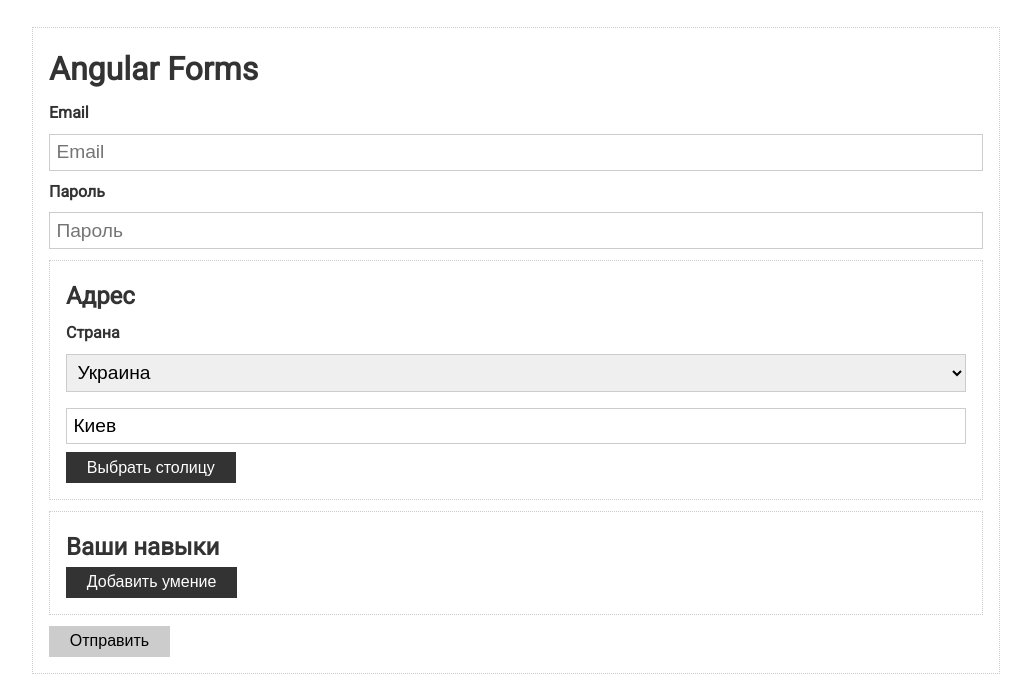
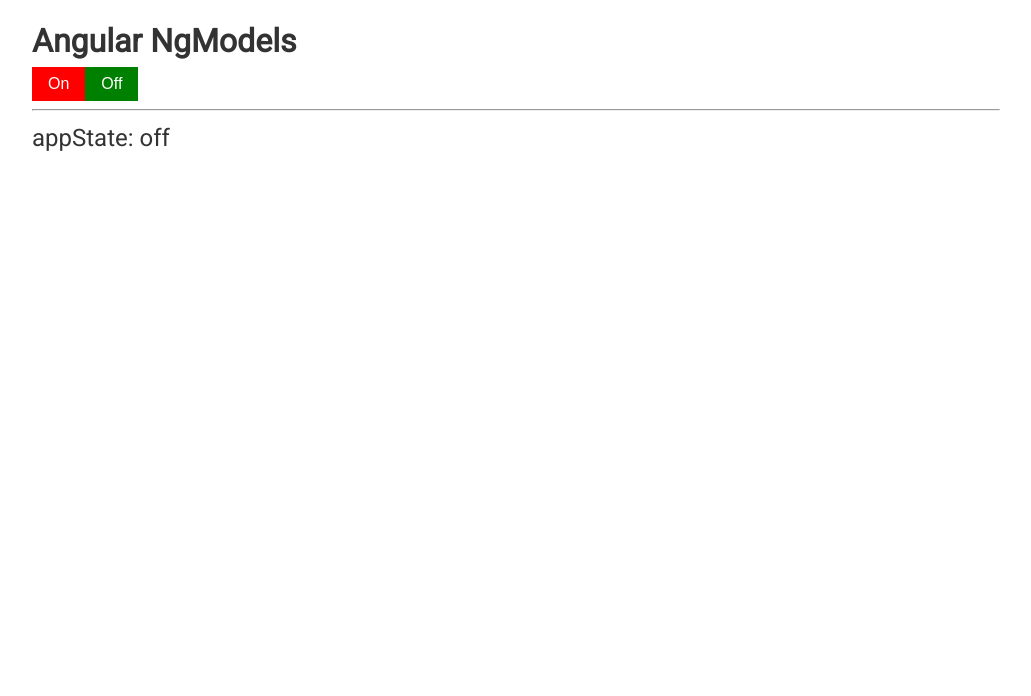
Before and after one commit to R-A-S/angular-basics, an Angular app: page / in a window 1280 px wide. Shown: the top 696 px of the page, without its empty margins (124-1155 px from the left). Built offline with nearby package versions, Linux system fonts and the light colour scheme.

Commit message:
custom ngModel switch

```diff
--- a/src/app/app.component.html
+++ b/src/app/app.component.html
@@ -1,92 +1,12 @@
 <div class="container">
-  <form class="card" [formGroup]="form" (ngSubmit)="submit()">
-    <h1>Angular Forms</h1>
+  <h1>Angular NgModels</h1>
 
-    <div class="form-control">
-      <label>Email</label>
-      <input type="text" placeholder="Email" formControlName="email" />
-      <div
-        class="validation"
-        *ngIf="form.get('email').invalid && form.get('email').touched"
-      >
-        <small *ngIf="form.get('email').errors.required">
-          Поле email не может быть пустым
-        </small>
-        <small *ngIf="form.get('email').errors.email">
-          Введите корректный email
-        </small>
-        <small *ngIf="form.get('email').errors.restrictedEmail">
-          Email {{ form.get('email').value }} запрещен
-        </small>
-        <small *ngIf="form.get('email').errors.uniqEmail">
-          Email {{ form.get('email').value }} занят
-        </small>
-        <!--        <pre>{{ form.get('email').errors | json }}</pre>-->
-      </div>
-    </div>
+  <app-switch
+    (ngModelChange)="handleChange()"
+    [(ngModel)]="appState"
+  ></app-switch>
 
-    <div class="form-control">
-      <label>Пароль</label>
-      <input type="password" placeholder="Пароль" formControlName="password" />
-      <div
-        class="validation"
-        *ngIf="form.get('password').invalid && form.get('password').touched"
-      >
-        <small *ngIf="form.get('password').errors.required">
-          Пароль не может быть пустым
-        </small>
-        <small *ngIf="form.get('password').errors.minlength">
-          Минимальная длинна пароля
-          {{ form.get('password').errors.minlength.requiredLength }} символов
-          Текущая длинна пароля
-          {{ form.get('password').errors.minlength.actualLength }}
-        </small>
-      </div>
-    </div>
+  <hr />
 
-    <div class="card" formGroupName="address">
-      <h2>Адрес</h2>
-
-      <div class="form-control">
-        <label>Страна</label>
-
-        <label>
-          <select formControlName="country">
-            <option value="ua">Украина</option>
-            <option value="by">Беларусь</option>
-            <option value="ru">Россия</option>
-          </select>
-        </label>
-      </div>
-
-      <div class="form-control">
-        <input type="text" formControlName="city" placeholder="Город" />
-      </div>
-
-      <button type="button" class="btn" (click)="setCapital()">
-        Выбрать столицу
-      </button>
-    </div>
-
-    <div class="card" formGroupName="skills">
-      <h2>Ваши навыки</h2>
-      <button type="button" class="btn" (click)="addSkill()">
-        Добавить умение
-      </button>
-      <div
-        *ngFor="let control of form.get('skills').controls; let idx = index"
-        class="form-control"
-      >
-        <label>Умение {{ idx + 1 }}</label>
-        <label>
-          <!--suppress AngularInvalidExpressionResultType -->
-          <input type="text" [formControlName]="idx" />
-        </label>
-      </div>
-    </div>
-
-    <button type="submit" class="btn" [disabled]="form.invalid || form.pending">
-      Отправить
-    </button>
-  </form>
+  <p>appState: {{ appState }}</p>
 </div>
--- a/src/app/app.component.scss
+++ b/src/app/app.component.scss
@@ -1,13 +1,3 @@
 p {
   font-size: 1.5rem;
 }
-
-input {
-  &.ng-invalid.ng-touched {
-    border: 1px solid red;
-  }
-
-  &.ng-valid.ng-touched {
-    border: 1px solid yellowgreen;
-  }
-}
--- a/src/app/app.component.ts
+++ b/src/app/app.component.ts
@@ -1,61 +1,14 @@
-import { Component, OnInit } from '@angular/core';
-import { FormArray, FormControl, FormGroup, Validators } from '@angular/forms';
-import { MyValidators } from './my.validators';
+import { Component } from '@angular/core';
 
 @Component({
   selector: 'app-root',
   templateUrl: './app.component.html',
   styleUrls: ['./app.component.scss'],
 })
-export class AppComponent implements OnInit {
-  form: FormGroup;
+export class AppComponent {
+  appState = 'off';
 
-  ngOnInit(): void {
-    this.form = new FormGroup({
-      email: new FormControl(
-        '',
-        [Validators.email, Validators.required, MyValidators.restrictedEmails],
-        MyValidators.uniqEmail,
-      ),
-      password: new FormControl(null, [
-        Validators.required,
-        Validators.minLength(6),
-      ]),
-      address: new FormGroup({
-        country: new FormControl('ua'),
-        city: new FormControl('Киев', Validators.required),
-      }),
-      skills: new FormArray([]),
-    });
-  }
-
-  submit(): void {
-    if (!this.form.invalid) {
-      console.log('Form submitted: ', this.form);
-      const formData = { ...this.form.value };
-
-      console.log('Form data: ', formData);
-
-      this.form.reset();
-    }
-  }
-
-  setCapital(): void {
-    const cityMap = {
-      ua: 'Киев',
-      by: 'Минск',
-      ru: 'Москуа',
-    };
-    const cityKey = this.form.get('address').get('country').value;
-    const city = cityMap[cityKey];
-    this.form.patchValue({
-      address: { city },
-    });
-  }
-
-  addSkill(): void {
-    const control = new FormControl('', Validators.required);
-    // (<FormArray>this.form.get('skills')).push(control);
-    (this.form.get('skills') as FormArray).push(control);
+  handleChange(): void {
+    console.log(this.appState);
   }
 }
--- a/src/app/app.module.ts
+++ b/src/app/app.module.ts
@@ -3,9 +3,10 @@
 
 import { FormsModule, ReactiveFormsModule } from '@angular/forms';
 import { AppComponent } from './app.component';
+import { SwitchComponent } from './switch/switch.component';
 
 @NgModule({
-  declarations: [AppComponent],
+  declarations: [AppComponent, SwitchComponent],
   imports: [BrowserModule, FormsModule, ReactiveFormsModule],
   providers: [],
   bootstrap: [AppComponent],
--- a/src/app/my.validators.ts
+++ /dev/null
@@ -1,29 +0,0 @@
-import { FormControl } from '@angular/forms';
-import { Observable } from 'rxjs';
-
-interface RestrictedEmail {
-  [key: string]: boolean;
-}
-
-export class MyValidators {
-  static restrictedEmails(control: FormControl): RestrictedEmail {
-    if (['v@mail.ru', 'test@mail.ru'].includes(control.value)) {
-      return { restrictedEmail: true };
-    }
-    return null;
-  }
-
-  static uniqEmail(
-    control: FormControl,
-  ): Promise<RestrictedEmail> | Observable<RestrictedEmail> {
-    return new Promise((resolve) => {
-      setTimeout(() => {
-        if (control.value === 'async@mail.ru') {
-          resolve({ uniqEmail: true });
-        } else {
-          resolve(null);
-        }
-      }, 1000);
-    });
-  }
-}
--- /dev/null
+++ b/src/app/switch/switch.component.html
@@ -0,0 +1,6 @@
+<div>
+  <button [class.active]="state === 'on'" (click)="setState('on')">On</button>
+  <button [class.active]="state === 'off'" (click)="setState('off')">
+    Off
+  </button>
+</div>
--- /dev/null
+++ b/src/app/switch/switch.component.scss
@@ -0,0 +1,16 @@
+div {
+  display: inline-block;
+
+  button {
+    padding: 0.5rem 1rem;
+    font-size: 1rem;
+    color: #fff;
+    background: red;
+    border: none;
+    outline: none;
+
+    &.active {
+      background: green;
+    }
+  }
+}
--- /dev/null
+++ b/src/app/switch/switch.component.ts
@@ -0,0 +1,38 @@
+import { Component, forwardRef, Provider } from '@angular/core';
+import { ControlValueAccessor, NG_VALUE_ACCESSOR } from '@angular/forms';
+
+const VALUE_ACCESSOR: Provider = {
+  provide: NG_VALUE_ACCESSOR,
+  useExisting: forwardRef(() => SwitchComponent),
+  multi: true,
+};
+
+@Component({
+  selector: 'app-switch',
+  templateUrl: './switch.component.html',
+  styleUrls: ['./switch.component.scss'],
+  providers: [VALUE_ACCESSOR],
+})
+export class SwitchComponent implements ControlValueAccessor {
+  state = 'off';
+
+  setState(state: string): void {
+    this.state = state;
+
+    this.onChange(this.state);
+  }
+
+  registerOnChange(fn: any): void {
+    this.onChange = fn;
+  }
+
+  registerOnTouched(fn: any): void {}
+
+  setDisabledState(isDisabled: boolean): void {}
+
+  writeValue(state: string): void {
+    this.state = state;
+  }
+
+  private onChange = (value: any): void => {};
+}
```
